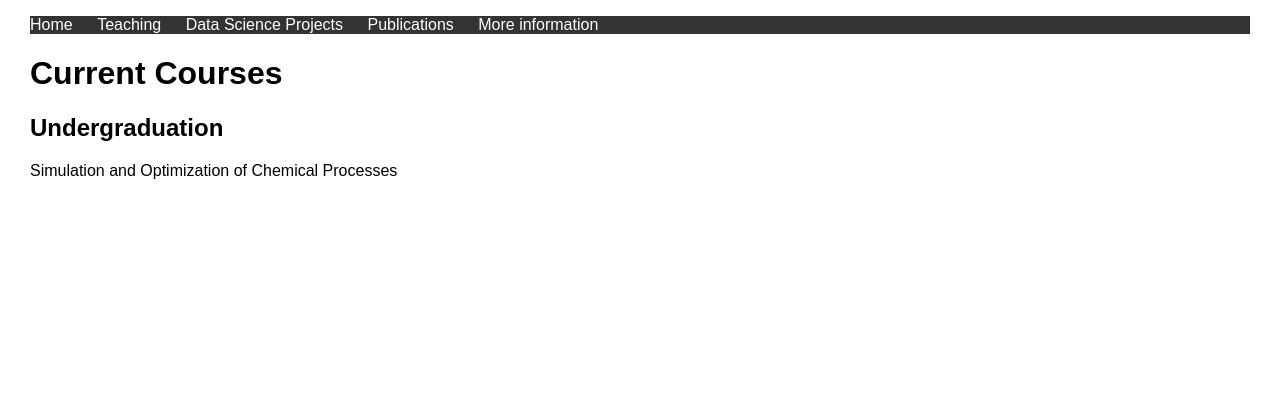
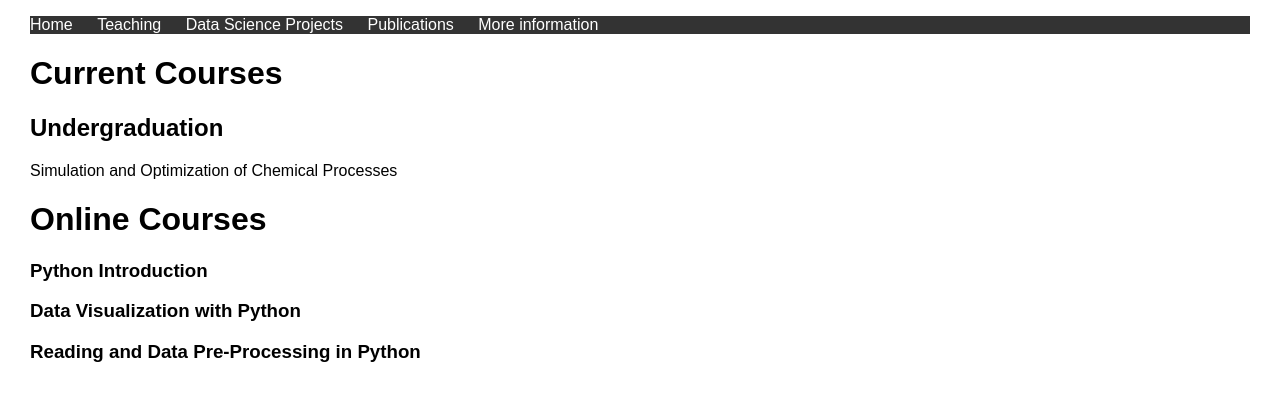
Before and after one commit to amandalemette/amandalemette.github.io, a Jekyll site: the page teaching/teaching.html, which Jekyll copies as it is, in a window 1280 px wide. Shown: the top 401 px of the page. Built offline with Jekyll 4.4.1, drawn with Linux system fonts in a browser that asks for light colours.

Commit message:
Update teaching.html

```diff
--- a/teaching/teaching.html
+++ b/teaching/teaching.html
@@ -24,6 +24,12 @@
         <h1>Current Courses</h1>
         <h2>Undergraduation</h2>
         <p>Simulation and Optimization of Chemical Processes</p>
+
+        <h1>Online Courses</h1>
+        <h3> Python Introduction </h3>
+        <h3> Data Visualization with Python </h3>
+        <h3> Reading and Data Pre-Processing in Python </h3>
+
     </main>
 </body>
 </html>
```
